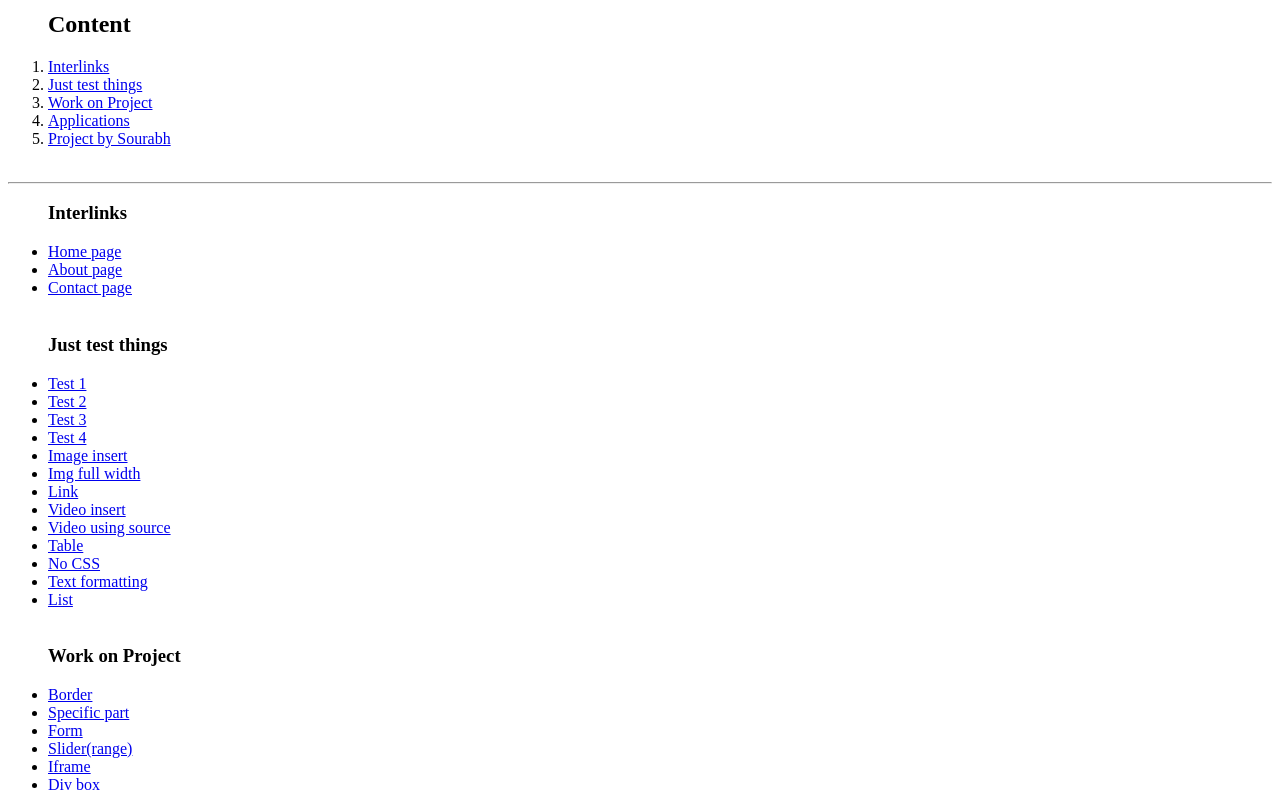
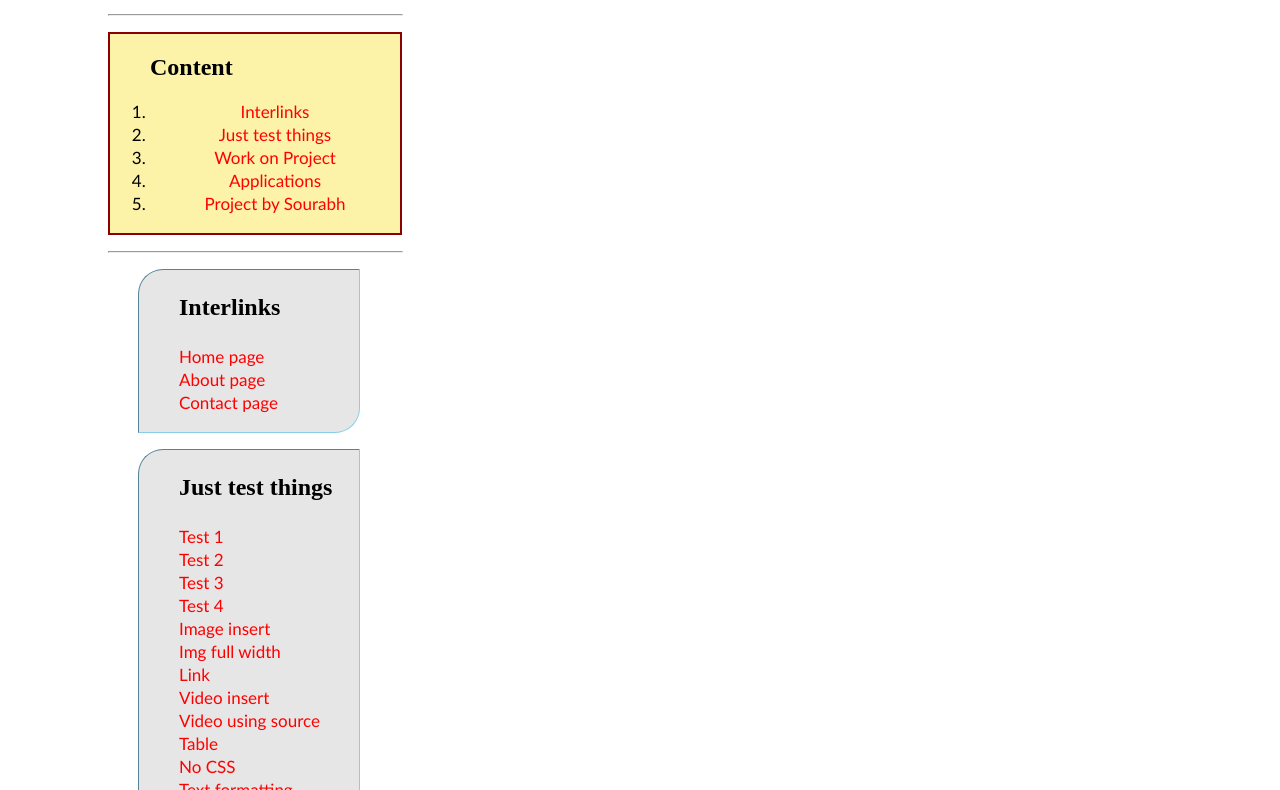
Before and after one commit to Adarshkush/ludo2, a plain HTML site: page index.html in a window 1280 px wide. Shown: the part 91-881 px from the top of the page. Drawn offline with Linux system fonts and the light colour scheme.

Commit message:
Update index.html

```diff
--- a/index.html
+++ b/index.html
@@ -2,7 +2,7 @@
 <html>
   <head>
     <title>index</title>
-    <link rel="stylesheet" href="external css/index ki css.css" />
+    <link rel="stylesheet" href="index ki css.css" />
   </head>
   <body>
     <h1>Index</h1>
```
